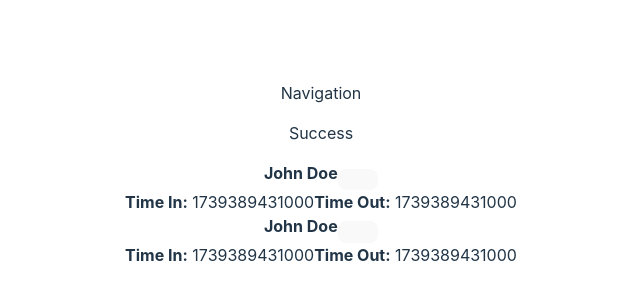
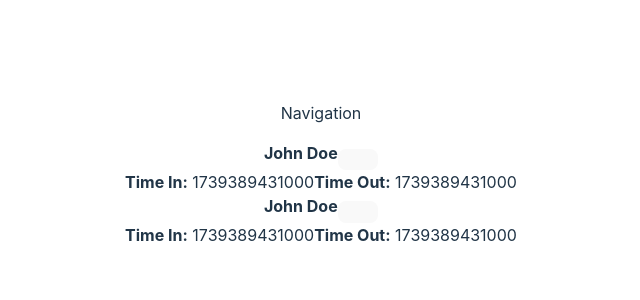
Before and after one commit to PValdovinos/forestry-club, a React (Vite) app in the folder forestry-club-hour-tracker/: page / in a window 1280 px wide. Shown: the part 234-534 px from the top of the page, without its empty margins (319-959 px from the left). Built offline with nearby package versions, Linux system fonts and the light colour scheme.

Commit message:
add react-bootstrap containers to App.jsx

```diff
--- a/forestry-club-hour-tracker/src/App.jsx
+++ b/forestry-club-hour-tracker/src/App.jsx
@@ -1,16 +1,22 @@
 import { useState } from 'react'
 import './App.css'
 import Stub from './components/Stub'
-import { BrowserRouter, Route, Routes} from 'react-router';
+import { BrowserRouter, Route, Routes } from 'react-router';
 import ReactDOM from 'react-dom/client';
 import AdminReview from './AdminReview';
 import Navigation from './Navigation';
 
+import Container from 'react-bootstrap/Container';
+import Row from 'react-bootstrap/Row';
+import Col from 'react-bootstrap/Col';
 
 function App() {
 
   return (
     <>
+      <Container>
+        <Row>
+          <Col>
             <BrowserRouter>
               <Routes>
                 <Route path='/' element={<Navigation />}>
@@ -19,10 +25,14 @@
                 </Route>
               </Routes>
             </BrowserRouter>
-
-      <p>Success</p>
-
+          </Col>
+        </Row>
+        <Row>
+          <Col>
             <AdminReview />
+          </Col>
+        </Row>
+      </Container>
 
     </>
   )
```
Lines whose indentation alone changed are shown as unchanged.
